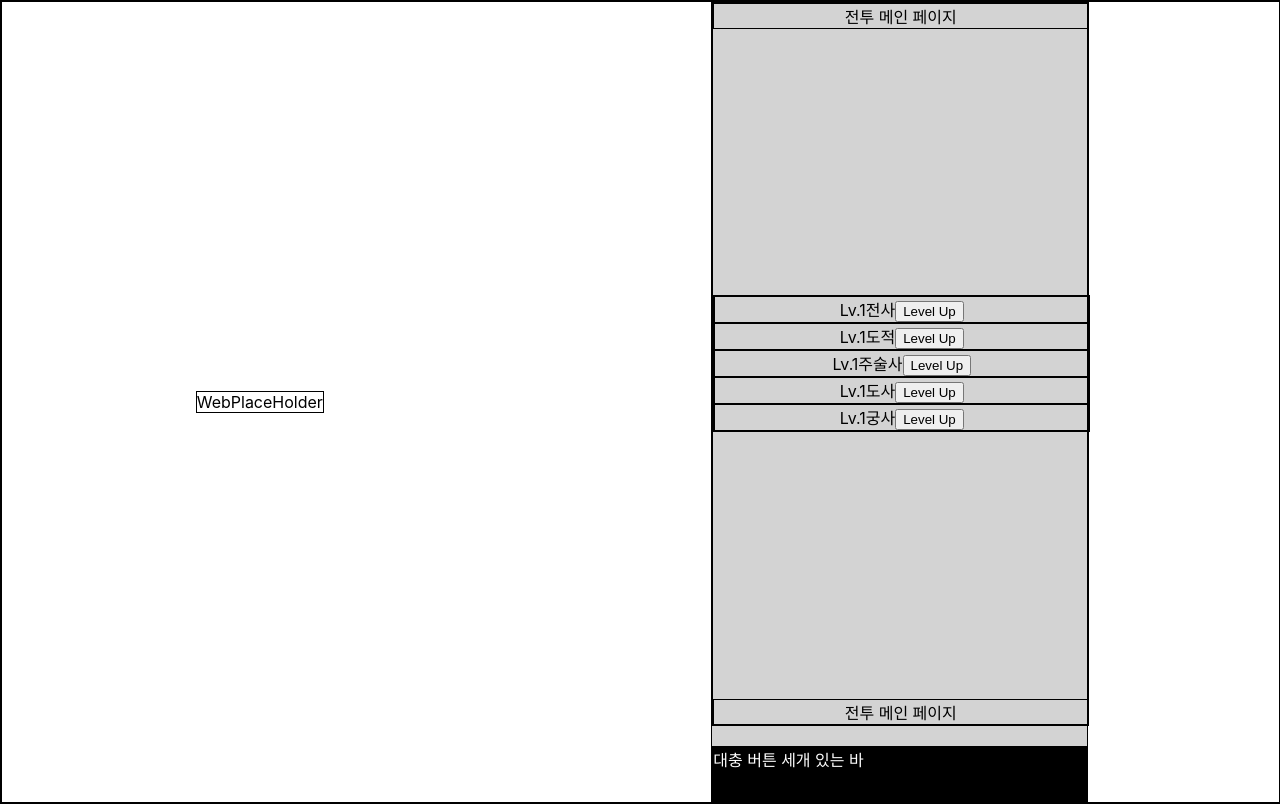
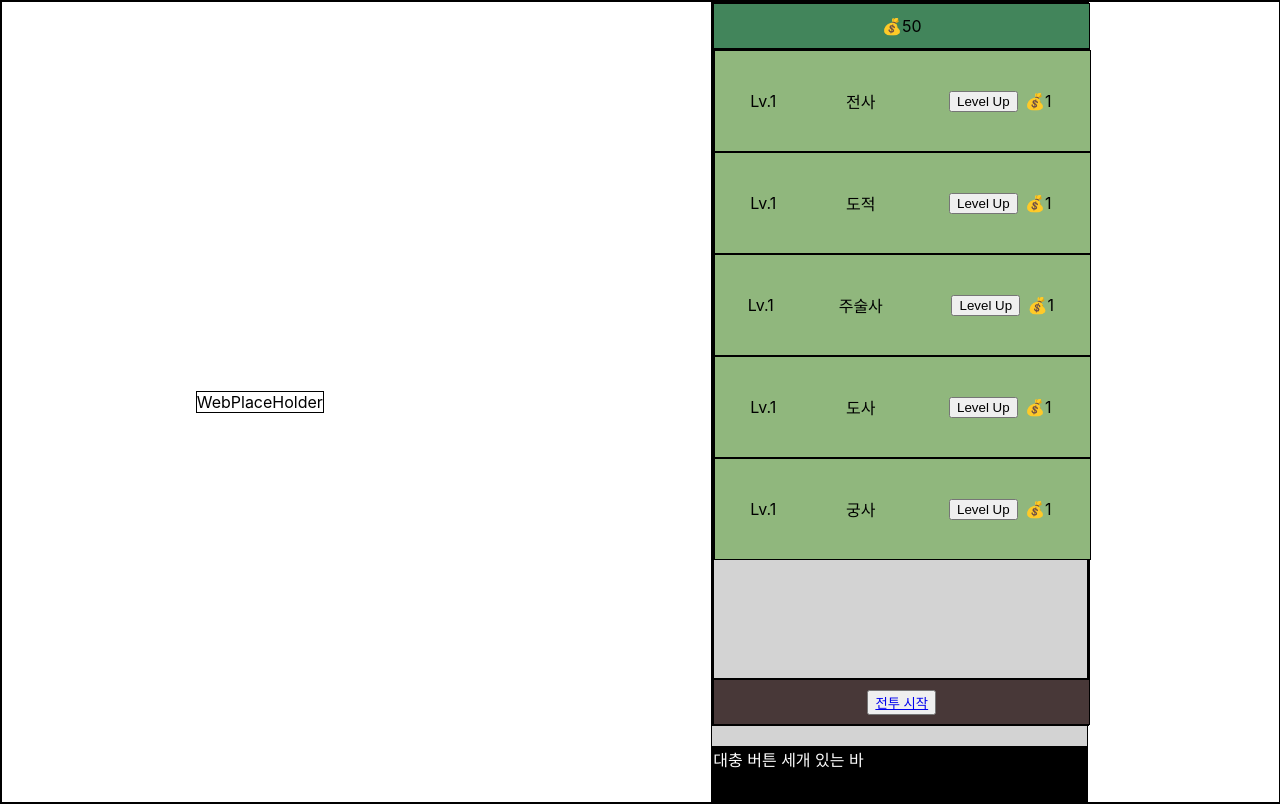
Before and after one commit to KingGod-Tmp/KingGod-FE, a React (Create React App) app: page / in a window 1280 px wide. Built offline with nearby package versions, Linux system fonts and the light colour scheme.

Commit message:
Add MainPage Styles

```diff
--- a/src/components/main/HeroBox.tsx
+++ b/src/components/main/HeroBox.tsx
@@ -1,13 +1,33 @@
 import React from 'react'
+import styled from "styled-components";
 
-const HeroCard = ({ name }: any) => {
+const HeroBox = ({ name }: any) => {
   return (
-    <div className="heroCard">
+    <HeroRow>
       <span className="hero_level">Lv.1</span>
       <span className="hero_name">{ name }</span>
-      <span className="hero_level"><button>Level Up</button></span>
-    </div>
+      <LevelUp>
+        <span className="level_up_button"><button>Level Up</button></span>
+        <span className="level_up_cost">💰1</span>
+      </LevelUp>
+
+    </HeroRow>
   )
 }
 
-export default HeroCard
+const HeroRow = styled.div`
+  width: 100%;
+  height: 100px;
+  display: flex;
+  justify-content: space-around;
+  align-items: center;
+  background-color: #90B77D;
+`
+const LevelUp = styled.div`
+  width: 110px;
+  border: none;
+  display: flex;
+  justify-content: space-around;
+  align-items: center;
+`
+export default HeroBox
--- a/src/components/page/main/MainPageBody.tsx
+++ b/src/components/page/main/MainPageBody.tsx
@@ -20,7 +20,7 @@ const MainPageBody = () => {
 }
 
 const HeroListSection = styled.div`
-  height: auto;
+  height: 100%;
   width: 100%;
 `
 
--- a/src/components/page/main/MainPageFooter.tsx
+++ b/src/components/page/main/MainPageFooter.tsx
@@ -1,9 +1,19 @@
 import React from 'react'
+import styled from "styled-components";
 
 const MainPageFooter = () => {
   return (
-    <div>전투 메인 페이지</div>
+    <MainPageFooterBox><button><a href="/battle">전투 시작</a></button></MainPageFooterBox>
   )
 }
 
+const MainPageFooterBox = styled('div')`
+  height: 50px;
+  width: 100%;
+  display: flex;
+  justify-content: center;
+  align-items: center;
+  background-color: #483838;
+`
+
 export default MainPageFooter
--- a/src/components/page/main/MainPageHeader.tsx
+++ b/src/components/page/main/MainPageHeader.tsx
@@ -1,9 +1,21 @@
 import React from 'react'
+import styled from "styled-components";
 
 const MainPageHeader = () => {
   return (
-    <div>전투 메인 페이지</div>
+    <MainPageHeaderBox>
+      <span>💰50</span>
+    </MainPageHeaderBox>
   )
 }
 
+const MainPageHeaderBox = styled.div`
+  height: 50px;
+  width: 100%;
+  display: flex;
+  justify-content: center;
+  align-items: center;
+  background-color: #42855B;
+`
+
 export default MainPageHeader
```
Also changed, not shown: 1 other file (tests, documents, lock files or other folders).
